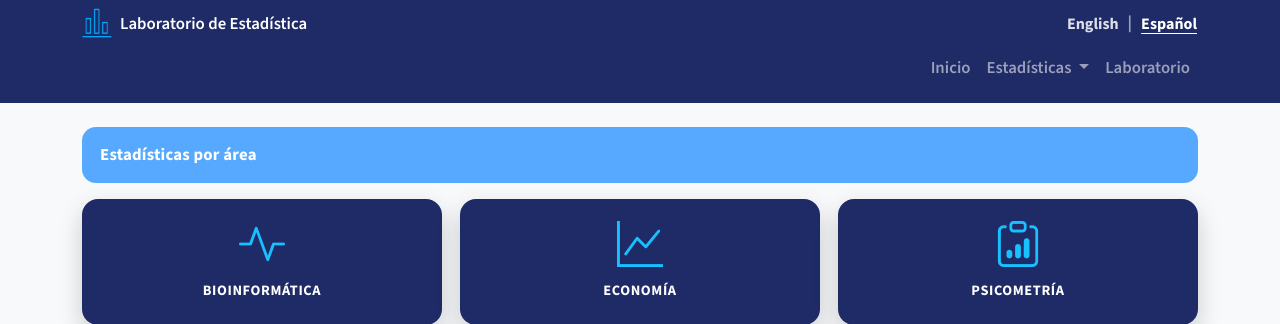
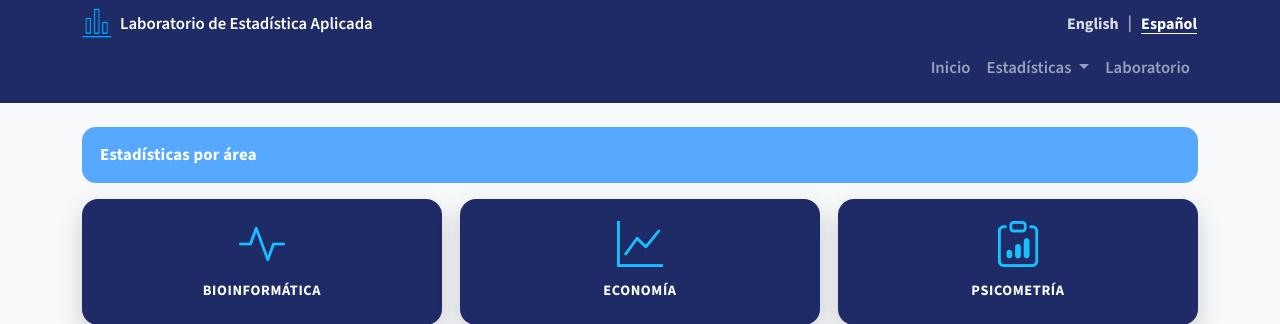
Before and after one commit to IVJV/portfolio, a Django app: page / in a window 1280 px wide. Shown: the top 324 px of the page. Run offline with Django 5.2, Linux system fonts and the light colour scheme; data comes from the database, SQL or seed files in the repository; some libraries are stand-ins or nearby versions.

Commit message:
Update site name to applied statistics laboratory

```diff
--- a/templates/base.html
+++ b/templates/base.html
@@ -7,7 +7,7 @@
   <meta charset="utf-8" />
   <meta name="viewport" content="width=device-width, initial-scale=1" />
 
-  <title>{% block title %}{% trans "Laboratorio de Estadística" %}{% endblock %}</title>
+  <title>{% block title %}{% trans "Laboratorio de Estadística Aplicada" %}{% endblock %}</title>
 
   <!-- Favicon -->
   <link rel="icon" type="image/png" sizes="32x32" href="{% static 'catalogo/img/icono_portada.png' %}">
@@ -41,7 +41,7 @@
     <div class="container py-2 d-flex justify-content-between align-items-center">
       <a class="navbar-brand text-white m-0" href="{% url 'home' %}">
         <img src="{% static 'catalogo/img/icono_portada.png' %}" alt="" width="30" height="30" class="me-2">
-        {% trans "Laboratorio de Estadística" %}
+        {% trans "Laboratorio de Estadística Aplicada" %}
       </a>
 
       <div class="lang-switch d-flex align-items-center">
--- a/templates/catalogo/trabajo_detail.html
+++ b/templates/catalogo/trabajo_detail.html
@@ -1,6 +1,6 @@
 {% extends "base.html" %}
 {% load static richtext %}
-{% block title %}{{ trabajo.title }} | Laboratorio de Estadística{% endblock %}
+{% block title %}{{ trabajo.title }} | Laboratorio de Estadística Aplicada{% endblock %}
 
 {% block content %}
 
--- a/templates/core/home.html
+++ b/templates/core/home.html
@@ -1,7 +1,7 @@
 {% extends "base.html" %}
 {% load i18n richtext %}
 
-{% block title %}{% trans "Laboratorio de Estadística" %}{% endblock %}
+{% block title %}{% trans "Laboratorio de Estadística Aplicada" %}{% endblock %}
 
 {% block content %}
 
```
Also changed, not shown: templates/catalogo/area_detail.html (line endings or trailing spaces), templates/catalogo/area_list.html (line endings or trailing spaces), templates/catalogo/trabajo_app_missing.html (line endings or trailing spaces), templates/catalogo/trabajo_documentos.html (line endings or trailing spaces), templates/catalogo/trabajo_list.html (line endings or trailing spaces), templates/core/laboratorio.html (line endings or trailing spaces).
